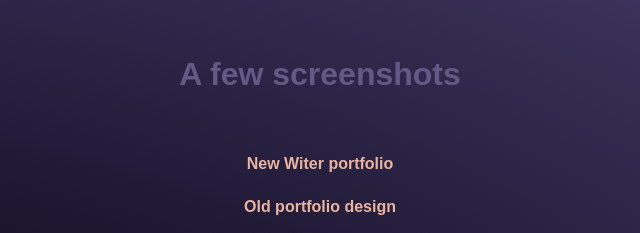
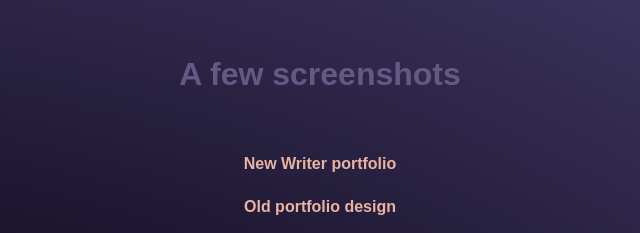
Before and after one commit to yakbrother/eaton-screenshots, a website: page dist/index.html in a window 1280 px wide. Shown: the top 233 px of the page, 320-960 px from the left. Drawn offline with Linux system fonts and the light colour scheme; a web font is replaced by a local one.

Commit message:
Fix writing picture bug

```diff
--- a/dist/index.html
+++ b/dist/index.html
@@ -94,8 +94,8 @@
       <h1>A few screenshots</h1>
 
       <p>
-        <a data-fslightbox="gallery" href="./new-writer-portfolio.jpg">
-          New Witer portfolio
+        <a data-fslightbox="gallery" href="./writer-portfolio.jpg">
+          New Writer portfolio
         </a>
       </p>
 
```
Also changed, not shown: dist/package.json, dist/writer-portfolio.jpg (renamed from dist/new-wriiter-portfolio.jpg).
